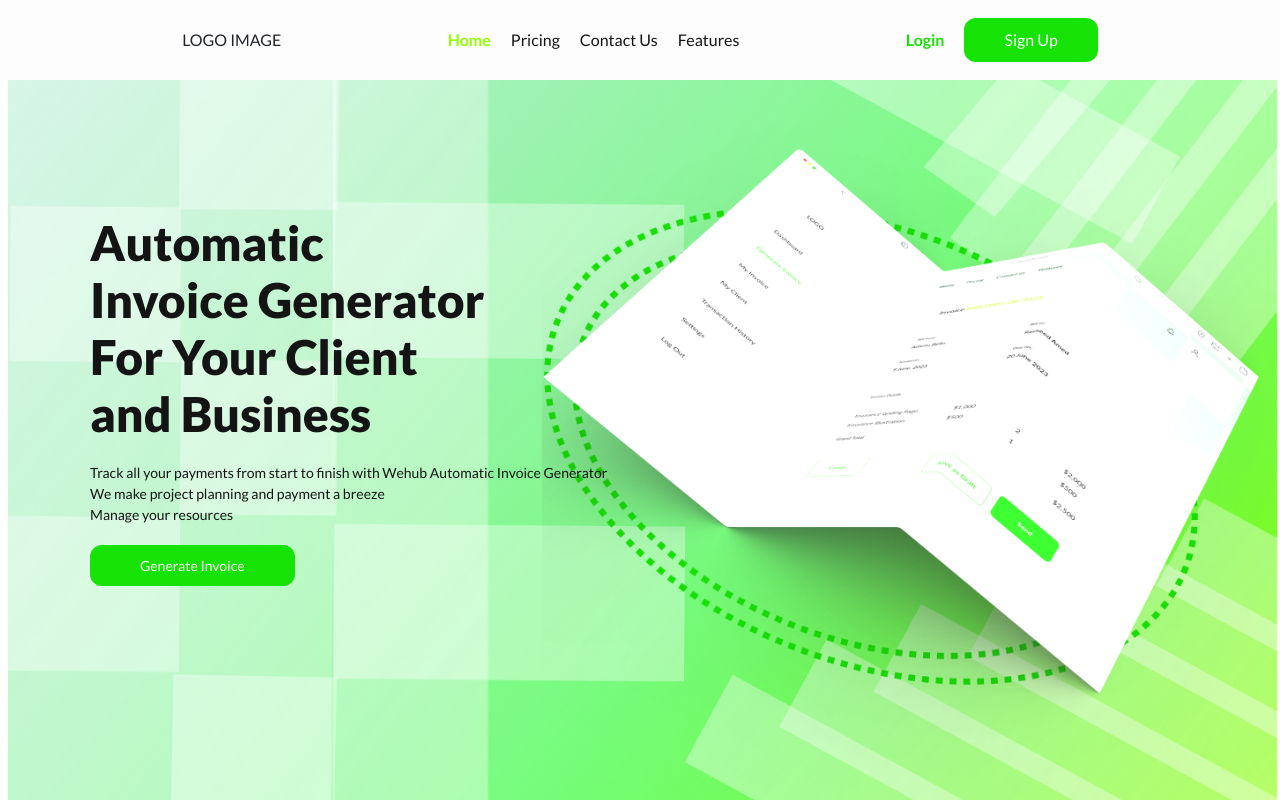
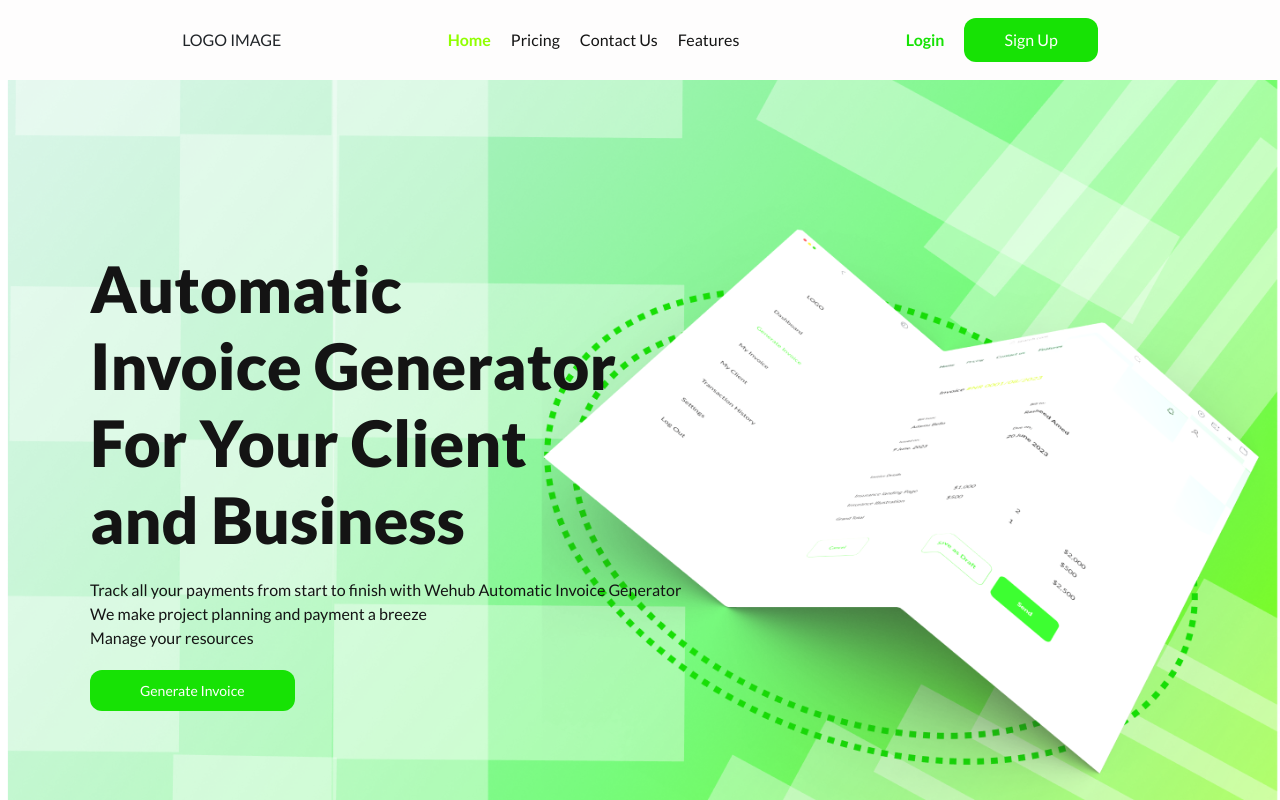
Before and after one commit to ronaldkelechi11/Wehub-Invoice-Generator-Frontend, a website built with Vite: page index.html in a window 1280 px wide. Shown: the top 800 px of the page. Built offline with nearby package versions, Linux system fonts and the light colour scheme; files whose address does not match are found by name.

Commit message:
change some font sizes. C&C

```diff
--- a/js/index.js
+++ b/js/index.js
@@ -1,4 +1,3 @@
 function run() {
-    console.log("Active");
 }
 run()
--- a/styles/index.scss
+++ b/styles/index.scss
@@ -73,7 +73,7 @@ body {
 
 .home {
     width: 100%;
-    height: 100vh;
+    height: 120vh;
     background: url("/images/home_background.png");
     background-position: center;
     background-repeat: no-repeat;
@@ -92,7 +92,7 @@ body {
 }
 
 .home_writeup_header1 {
-    font-size: 48px;
+    font-size: 64px;
     color: $specialBlack;
     font-weight: 800;
     line-height: initial;
@@ -101,7 +101,7 @@ body {
 .home_writeup_header2 {
     font-weight: 500;
     color: $specialBlack;
-    font-size: 14px;
+    font-size: 16px;
 }
 
 .home_writeup_button {
@@ -240,7 +240,7 @@ body {
 .advert_section_2 {
     width: 50%;
     background: url("/images/advert_card.png");
-    background-position: c;
+    background-position: center;
     background-repeat: no-repeat;
     background-size: contain;
 }
```
Also changed, not shown: README.md.
